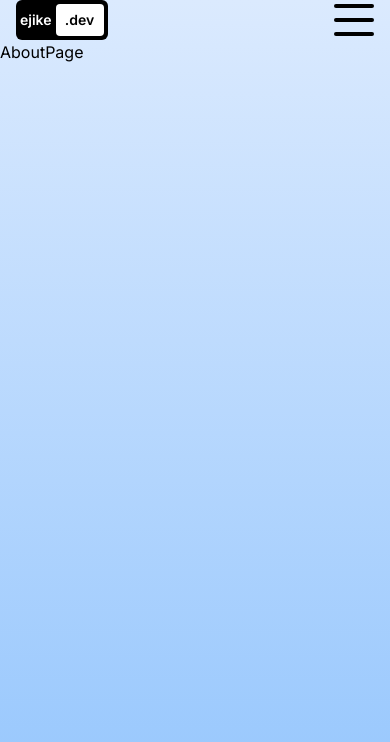
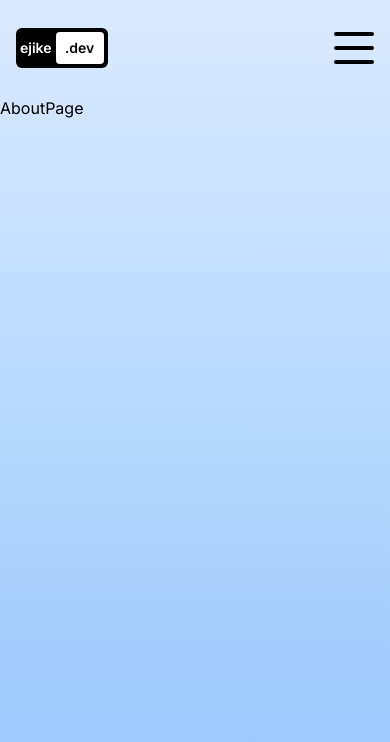
Before and after one commit to agkayster/ejike-portfolio-website, a Next.js app: page /about in a window 390 px wide. Shown: the top 742 px of the page. Built offline with nearby package versions, Linux system fonts and the light colour scheme.

Commit message:
Implemented responsiveness for navbar

```diff
--- a/src/app/layout.js
+++ b/src/app/layout.js
@@ -14,10 +14,10 @@ export default function RootLayout({ children }) {
 		<html lang='en'>
 			<body className={inter.className}>
 				<div className='w-screen h-screen bg-gradient-to-b from-blue-100 to-blue-300'>
-					<div>
+					<div className='h-24'>
 						<NavBar />
 					</div>
-					{children}
+					<div className='h-[calc(100vh-6rem)]'>{children}</div>
 				</div>
 			</body>
 		</html>
```
